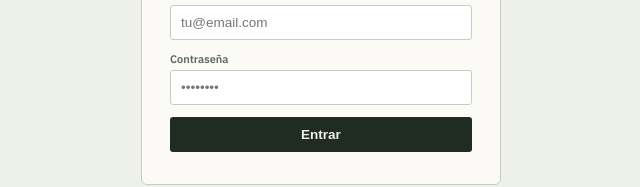
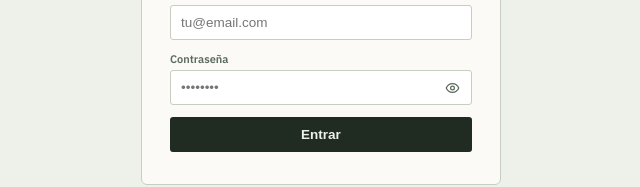
Before and after one commit to guillermojmn/app-finance, a React (Vite) app: page / in a window 1280 px wide. Shown: the part 391-578 px from the top of the page, without its empty margins (319-959 px from the left). Built offline with nearby package versions, Linux system fonts and the light colour scheme; no server answers.

Commit message:
Añade botón para mostrar/ocultar contraseña en el login

```diff
--- a/src/components/Login.jsx
+++ b/src/components/Login.jsx
@@ -1,4 +1,5 @@
 import { useState } from "react";
+import { Eye, EyeOff } from "lucide-react";
 import { supabase } from "../supabaseClient.js";
 import { C, FONT_IMPORT } from "../lib/theme.js";
 
@@ -6,6 +7,7 @@ export default function Login() {
   const [mode, setMode] = useState("signin"); // signin | signup
   const [email, setEmail] = useState("");
   const [password, setPassword] = useState("");
+  const [showPassword, setShowPassword] = useState(false);
   const [status, setStatus] = useState("idle"); // idle | loading | error
   const [errorMsg, setErrorMsg] = useState("");
 
@@ -103,21 +105,43 @@ export default function Login() {
           </label>
           <label style={{ display: "flex", flexDirection: "column", gap: 4 }}>
             <span style={{ fontSize: 11, color: C.inkSoft, fontWeight: 600 }}>Contraseña</span>
+            <div style={{ position: "relative", display: "flex" }}>
               <input
-              type="password"
+                type={showPassword ? "text" : "password"}
                 required
                 minLength={6}
                 value={password}
                 onChange={(e) => setPassword(e.target.value)}
                 placeholder="••••••••"
                 style={{
+                  width: "100%",
                   fontSize: 13.5,
-                padding: "9px 10px",
+                  padding: "9px 34px 9px 10px",
                   borderRadius: 3,
                   border: `1px solid ${C.rule}`,
                   outline: "none",
                 }}
               />
+              <button
+                type="button"
+                onClick={() => setShowPassword((v) => !v)}
+                title={showPassword ? "Ocultar contraseña" : "Mostrar contraseña"}
+                style={{
+                  position: "absolute",
+                  right: 8,
+                  top: "50%",
+                  transform: "translateY(-50%)",
+                  background: "transparent",
+                  border: "none",
+                  padding: 4,
+                  cursor: "pointer",
+                  color: C.inkSoft,
+                  display: "flex",
+                }}
+              >
+                {showPassword ? <EyeOff size={15} /> : <Eye size={15} />}
+              </button>
+            </div>
           </label>
           <button
             type="submit"
```
Lines whose indentation alone changed are shown as unchanged.
